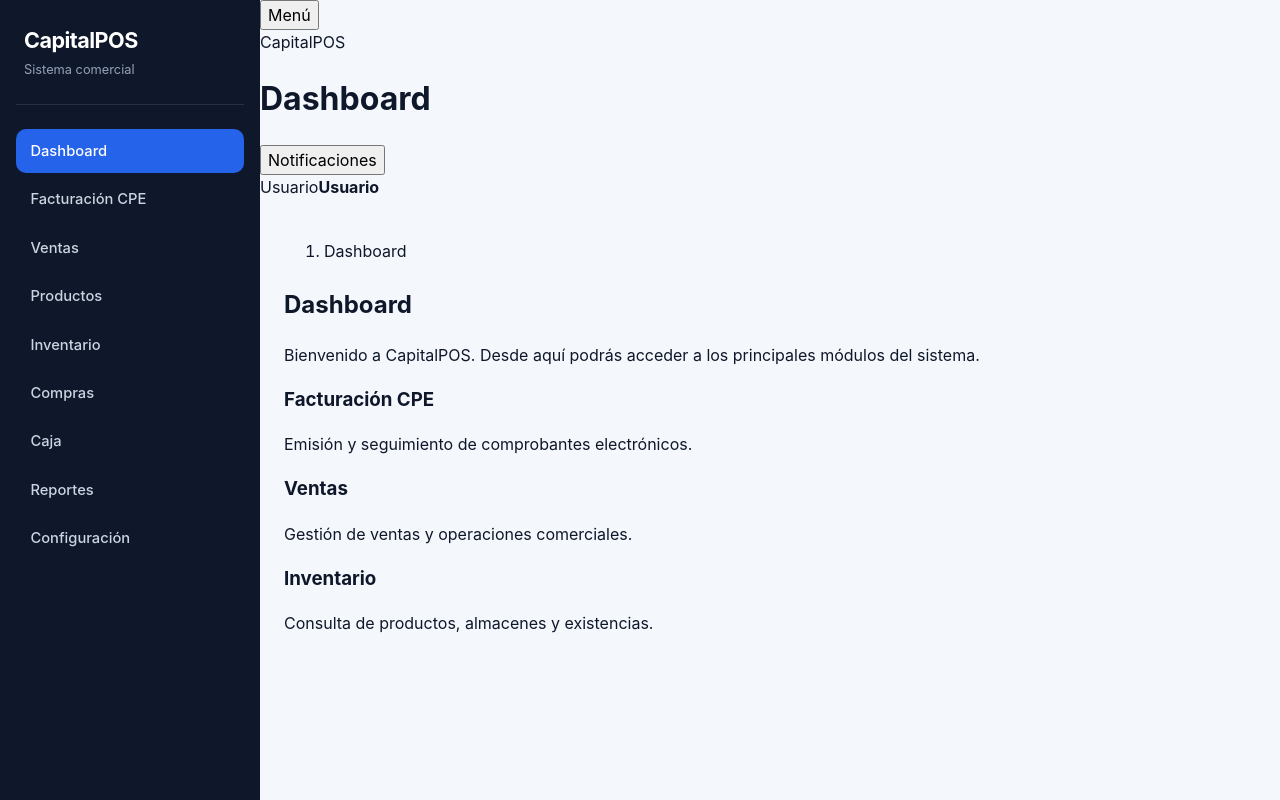
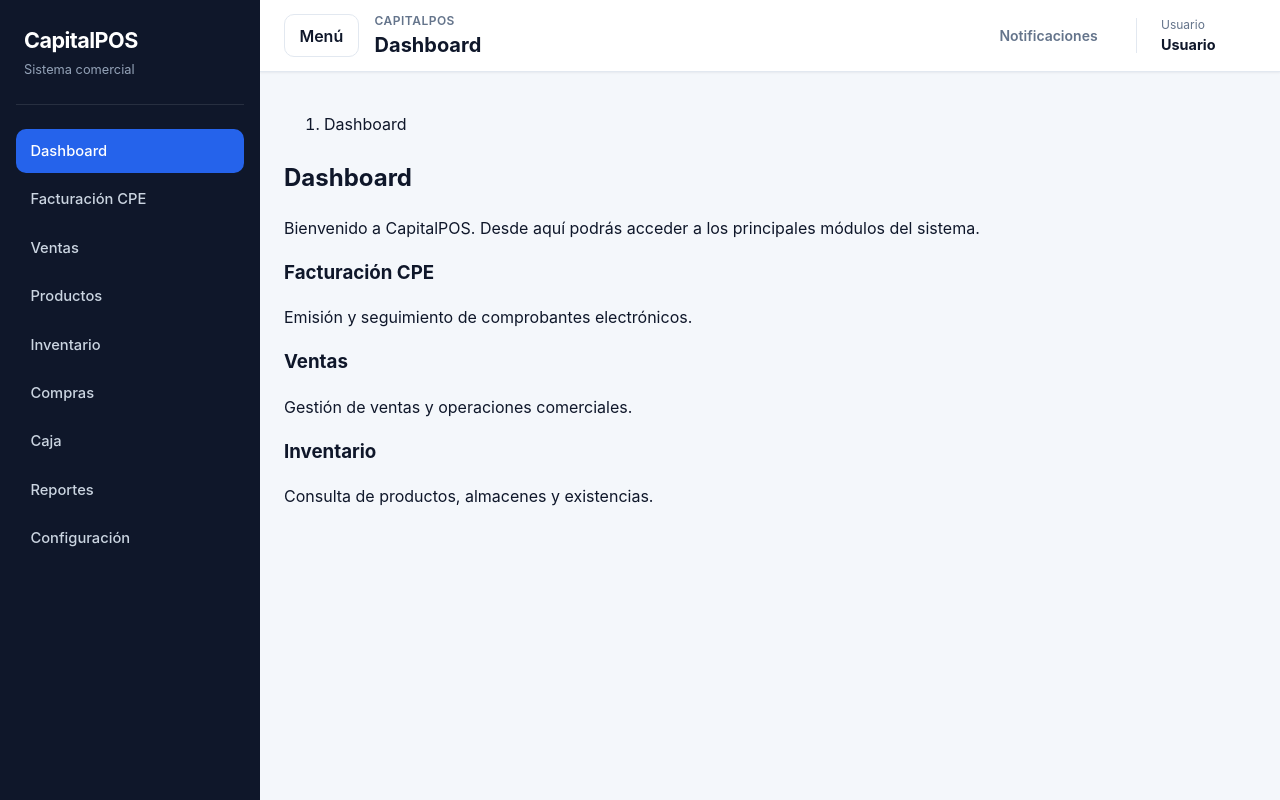
Before and after one commit to yhort/capitalpos-web, an Angular app: page /app/dashboard in a window 1280 px wide. Built offline with nearby package versions, Linux system fonts and the light colour scheme.

Commit message:
Estilizar topbar principal

```diff
--- a/src/app/layout/topbar/topbar.component.scss
+++ b/src/app/layout/topbar/topbar.component.scss
@@ -0,0 +1,191 @@
+:host {
+    display: block;
+    min-width: 0;
+}
+
+.topbar {
+    display: flex;
+    align-items: center;
+    justify-content: space-between;
+    min-height: var(--topbar-height);
+    padding: 0 var(--spacing-lg);
+    background: var(--color-topbar);
+    border-bottom: 1px solid var(--color-border);
+    box-shadow: var(--shadow-sm);
+
+    &__left,
+    &__right {
+        display: flex;
+        align-items: center;
+        min-width: 0;
+    }
+
+    &__left {
+        gap: var(--spacing-md);
+    }
+
+    &__right {
+        gap: var(--spacing-lg);
+    }
+
+    &__menu-button,
+    &__notification-button {
+        border: 0;
+        cursor: pointer;
+        transition:
+            color var(--transition-fast),
+            background-color var(--transition-fast),
+            border-color var(--transition-fast);
+    }
+
+    &__menu-button {
+        min-height: 40px;
+        padding: 0.55rem 0.9rem;
+        color: var(--color-text-primary);
+        font-weight: 600;
+        background: var(--color-surface);
+        border: 1px solid var(--color-border);
+        border-radius: var(--radius-md);
+
+        &:hover {
+            color: var(--color-primary);
+            background: var(--color-primary-soft);
+            border-color: #bfdbfe;
+        }
+
+        &:focus-visible {
+            outline: 2px solid var(--color-primary);
+            outline-offset: 2px;
+        }
+    }
+
+    &__page {
+        min-width: 0;
+    }
+
+    &__system-name {
+        display: block;
+        color: var(--color-text-secondary);
+        font-size: 0.75rem;
+        font-weight: 600;
+        letter-spacing: 0.04em;
+        line-height: 1.2;
+        text-transform: uppercase;
+    }
+
+    &__title {
+        margin: var(--spacing-xs) 0 0;
+        overflow: hidden;
+        color: var(--color-text-primary);
+        font-size: 1.25rem;
+        font-weight: 700;
+        line-height: 1.2;
+        text-overflow: ellipsis;
+        white-space: nowrap;
+    }
+
+    &__notification-button {
+        position: relative;
+        min-height: 40px;
+        padding: 0.55rem 0.9rem;
+        color: var(--color-text-secondary);
+        font-size: 0.875rem;
+        font-weight: 600;
+        background: transparent;
+        border-radius: var(--radius-md);
+
+        &:hover {
+            color: var(--color-primary);
+            background: var(--color-primary-soft);
+        }
+
+        &:focus-visible {
+            outline: 2px solid var(--color-primary);
+            outline-offset: 2px;
+        }
+    }
+
+    &__notification-count {
+        display: inline-flex;
+        align-items: center;
+        justify-content: center;
+        min-width: 20px;
+        height: 20px;
+        margin-left: var(--spacing-xs);
+        padding: 0 var(--spacing-xs);
+        color: #ffffff;
+        font-size: 0.7rem;
+        font-weight: 700;
+        background: var(--color-danger);
+        border-radius: 999px;
+    }
+
+    &__user {
+        display: flex;
+        flex-direction: column;
+        min-width: 120px;
+        padding-left: var(--spacing-lg);
+        border-left: 1px solid var(--color-border);
+    }
+
+    &__user-label {
+        color: var(--color-text-secondary);
+        font-size: 0.75rem;
+        line-height: 1.2;
+    }
+
+    &__user-name {
+        margin-top: var(--spacing-xs);
+        overflow: hidden;
+        color: var(--color-text-primary);
+        font-size: 0.9rem;
+        line-height: 1.2;
+        text-overflow: ellipsis;
+        white-space: nowrap;
+    }
+}
+
+@media (max-width: 768px) {
+    .topbar {
+        padding: 0 var(--spacing-md);
+
+        &__right {
+            gap: var(--spacing-sm);
+        }
+
+        &__system-name,
+        &__user-label {
+            display: none;
+        }
+
+        &__title {
+            margin-top: 0;
+            font-size: 1.1rem;
+        }
+
+        &__notification-button {
+            padding-inline: var(--spacing-sm);
+        }
+
+        &__user {
+            min-width: 0;
+            padding-left: var(--spacing-sm);
+        }
+    }
+}
+
+@media (max-width: 480px) {
+    .topbar {
+        &__menu-button {
+            padding-inline: var(--spacing-sm);
+        }
+
+        &__notification-button {
+            font-size: 0.75rem;
+        }
+
+        &__user {
+            display: none;
+        }
+    }
+}
```
